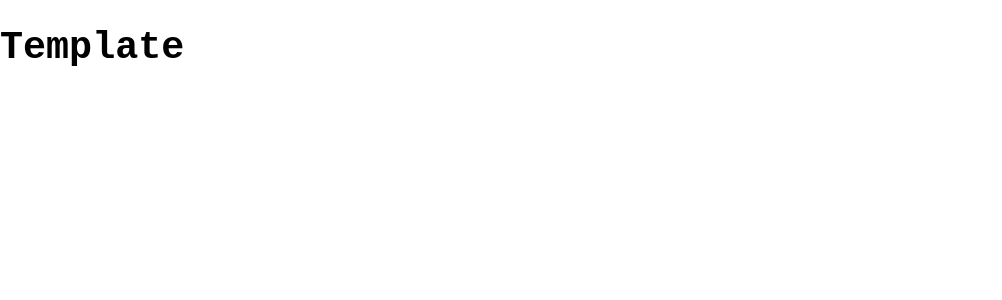
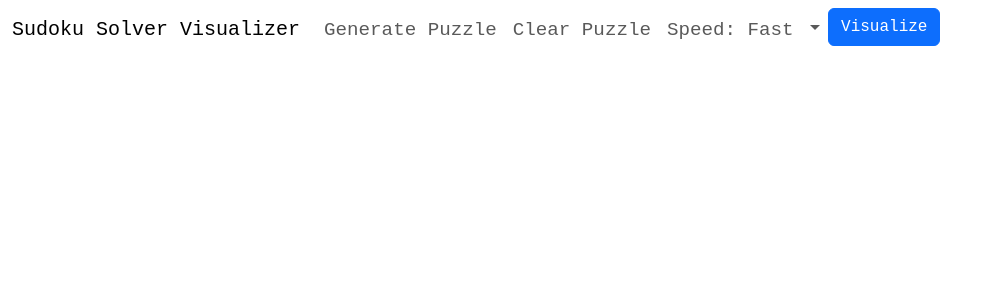
Before and after one commit to maveylencio/Sudoku-Visualizer, a Flask app: page / in a window 1280 px wide. Shown: the top 300 px of the page, without its empty margins (0-1002 px from the left). Run offline with Flask 3, Linux system fonts and the light colour scheme.

Commit message:
add html buttons

```diff
--- a/templates/base.html
+++ b/templates/base.html
@@ -3,6 +3,8 @@
   <head>
     <meta charset="UTF-8" />
     <meta name="viewport" content="width=device-width, initial-scale=1.0" />
+    <link href="https://cdn.jsdelivr.net/npm/bootstrap@5.3.1/dist/css/bootstrap.min.css" rel="stylesheet" integrity="sha384-4bw+/aepP/YC94hEpVNVgiZdgIC5+VKNBQNGCHeKRQN+PtmoHDEXuppvnDJzQIu9" crossorigin="anonymous">
+
     <link rel='stylesheet' href={{url_for('static',filename='/styles.css')}}>
     {% block head%}{%endblock%}
   </head>
@@ -10,4 +12,5 @@
     {% block body%}{%endblock%}
 
   </body>
+  <script src="https://cdn.jsdelivr.net/npm/bootstrap@5.3.1/dist/js/bootstrap.bundle.min.js" integrity="sha384-HwwvtgBNo3bZJJLYd8oVXjrBZt8cqVSpeBNS5n7C8IVInixGAoxmnlMuBnhbgrkm" crossorigin="anonymous"></script>
 </html>
--- a/templates/index.html
+++ b/templates/index.html
@@ -1,8 +1,46 @@
 {% extends 'base.html'%}
 {% block head%}
-
+<title>Sudoku Solver Visualizer</title>
 {%endblock%}
 
 {% block body%}
-<h1>Template</h1>
+<div class="content">
+    <nav id="nav" class="navbar navbar-expand-lg">
+        <div class="container-fluid">
+          <a id='title' class="navbar-brand" href="#">Sudoku Solver Visualizer</a>
+          <button class="navbar-toggler" type="button" data-bs-toggle="collapse" data-bs-target="#navbarNavDarkDropdown" aria-controls="navbarNavDarkDropdown" aria-expanded="false" aria-label="Toggle navigation">
+            <span class="navbar-toggler-icon"></span>
+          </button>
+          <div class="collapse navbar-collapse" id="navbarNavDarkDropdown">
+            <ul class="navbar-nav">
+              <li class="nav-item active">
+                <a id="generateBtn" class="nav-link" href="#">Generate Puzzle</a>
+              </li>
+              <li class="nav-item active">
+                <a id="clearBtn" class="nav-link" href="#">Clear Puzzle</a>
+              </li>
+
+              <li class="nav-item dropdown">
+                <a class="nav-link dropdown-toggle speedinner" href="#" id="speedbar" role="button" data-bs-toggle="dropdown" aria-expanded="false">
+                  Speed: Fast
+                </a>
+                <ul id="speed" class="dropdown-menu" aria-labelledby="navbarDarkDropdownMenuLink">
+                  <li><a class="dropdown-item" href="#">Fast </a></li>
+                  <li><a class="dropdown-item" href="#">Average </a></li>
+                  <li><a class="dropdown-item" href="#">Slow </a></li>
+                </ul>
+              </li>
+
+              <li>
+                <button id="visualize" type="button" class="btn btn-primary">Visualize</button>
+              </li>
+
+            </ul>
+          </div>
+        </div>
+      </nav>
+
+</div>
+
+
 {%endblock%}
```
